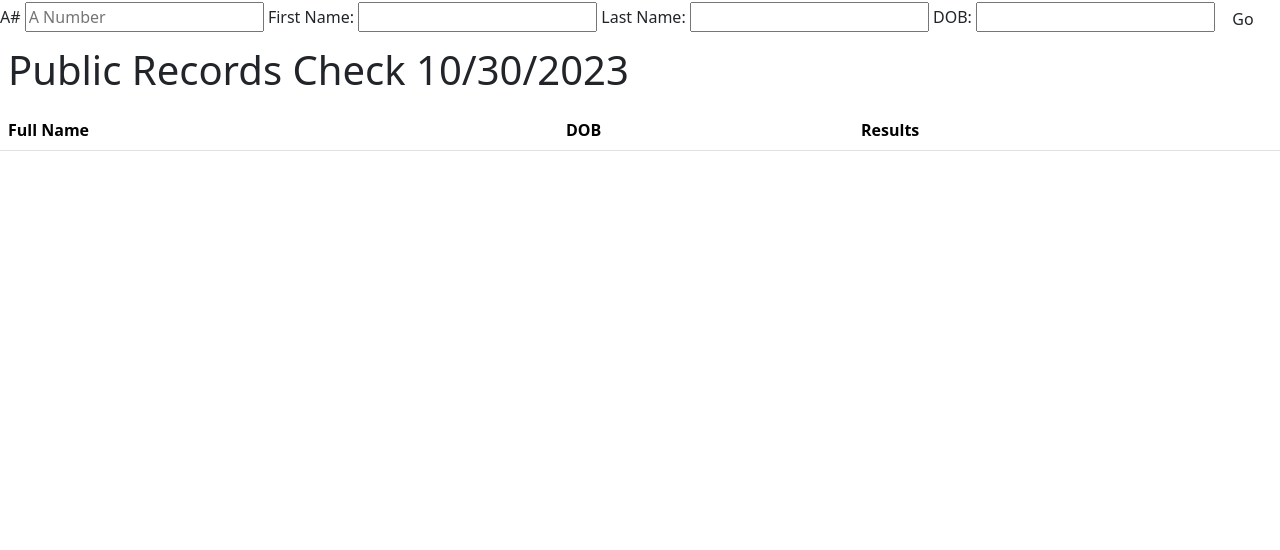
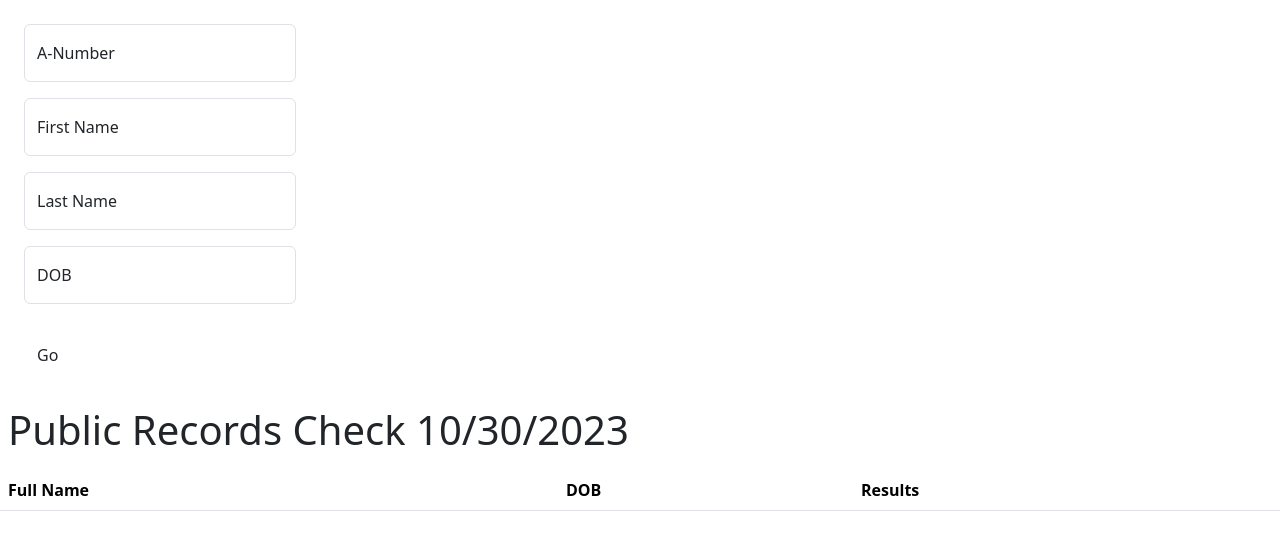
Before and after one commit to MariachiMES/public-records-check-mock, a plain HTML site: page index.html in a window 1280 px wide. Drawn offline with nearby package versions, Linux system fonts and the light colour scheme.

Commit message:
better styling

```diff
--- a/index.html
+++ b/index.html
@@ -24,29 +24,45 @@
 		<title>Document</title>
 	</head>
 	<body>
-		<div class="inputs no-print">
-			<label for="a-number">A#</label>
+		<div class="p-4 inputs no-print w-25">
+			<div class="form-floating mb-3">
 				<input
 					type="text"
+					class="form-control"
 					id="a-number"
+					placeholder="A Number"
 				/>
-			<label for="first-name">First Name:</label>
+				<label for="a-number">A-Number</label>
+			</div>
+			<div class="form-floating mb-3">
 				<input
+					type="text"
+					class="form-control"
 					id="first-name"
+					placeholder="First Name"
+				/>
+				<label for="first-name">First Name</label>
+			</div>
+			<div class="form-floating mb-3">
+				<input
 					type="text"
+					class="form-control"
+					id="last-name"
+					placeholder="Last Name"
 				/>
-			<label for="last-name">Last Name:</label>
+				<label for="last-name">Last Name</label>
+			</div>
+			<div class="form-floating mb-3">
 				<input
-				id="last-name"
 					type="text"
+					class="form-control"
+					id="dob"
+					placeholder="DOB"
 				/>
-			<label for="dob">DOB:</label>
-			<input
-				id="dob"
-				type="text"
-			/>
+				<label for="dob">DOB</label>
+			</div>
 			<button
-				class="btn"
+				class="btn mt-3"
 				type="button"
 				id="go-button"
 			>
```
Also changed, not shown: deployed_services_logo.jpeg (added). Lines whose indentation alone changed are shown as unchanged.
